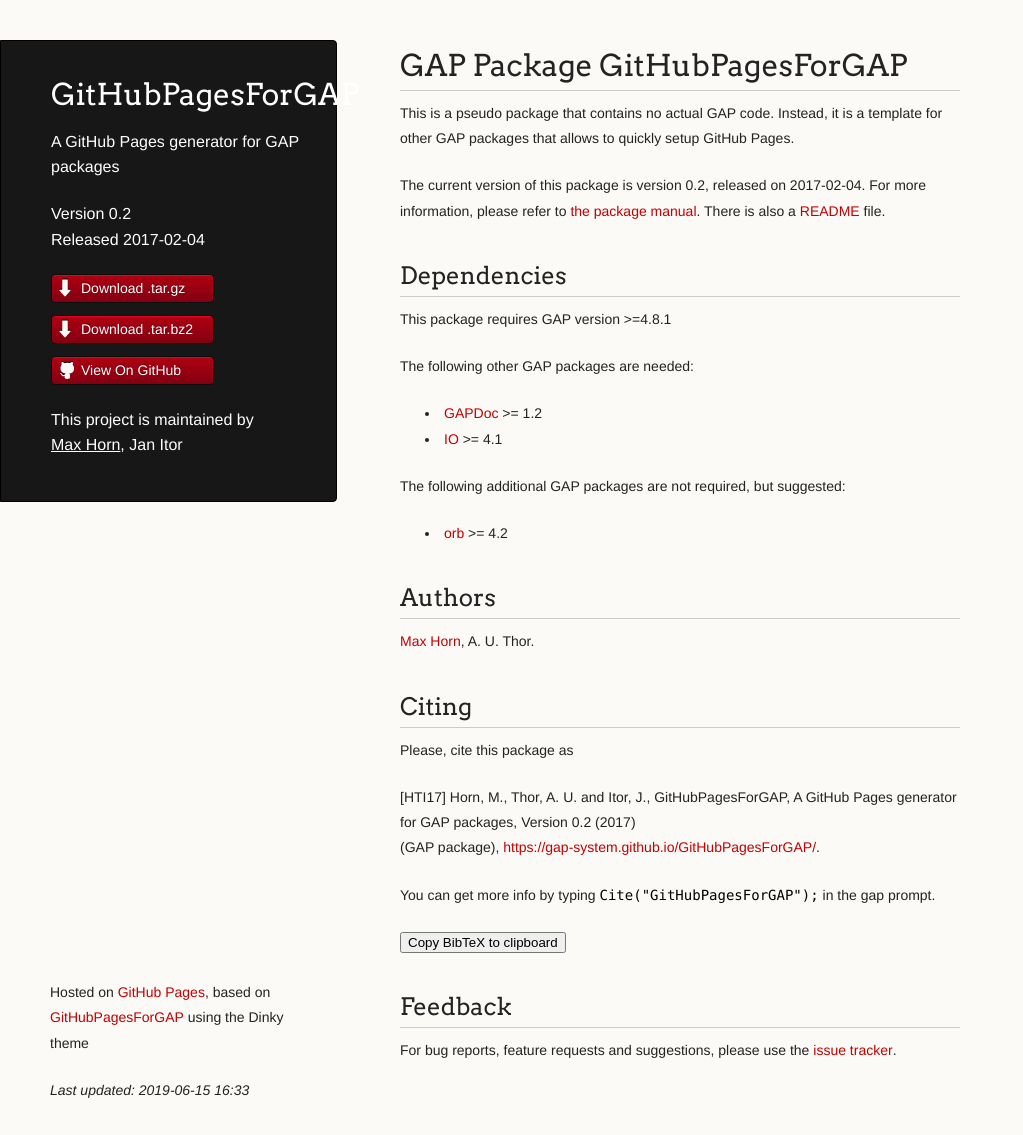
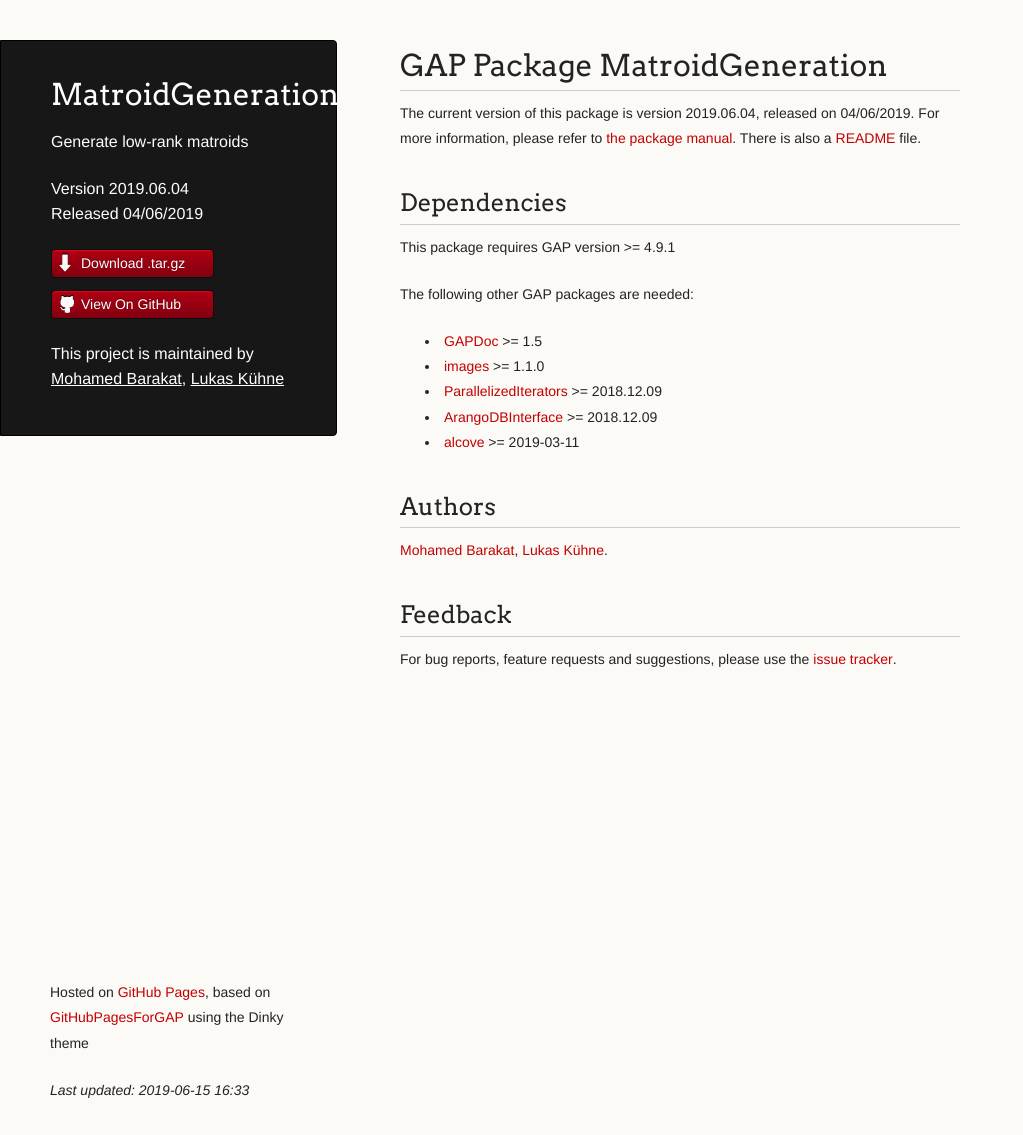
Before and after one commit to homalg-project/MatroidGeneration, a Jekyll site: the page built from index.md, in a window 1280 px wide and 1135 px high. Shown: the whole window, without its empty margins (0-1023 px from the left). Built offline with Jekyll 4.4.1, drawn with Linux system fonts in a browser that asks for light colours; comment, search, counter and statistics services are not loaded; our own code applies the rules of GitHub Pages for plain Markdown files.

Commit message:
updated gh-pages

```diff
--- a/_data/package.yml
+++ b/_data/package.yml
@@ -1,75 +1,49 @@
-name: GitHubPagesForGAP
-version: "0.2"
-license: "0BSD"
-date: 2017-02-04
-description: |
-    A GitHub Pages generator for GAP packages
+name: MatroidGeneration
+version: 2019.06.04
+date: 04/06/2019
+description: Generate low-rank matroids
 
 authors:
-    - name: Max Horn
-      url: http://www.quendi.de/math
-    - name: A. U. Thor
+    - name: Mohamed Barakat
+      url: https://mohamed-barakat.github.io
+    - name: Lukas Kühne
+      url: https://github.com/lukaskuehne
 
 maintainers:
-    - name: Max Horn
-      url: http://www.quendi.de/math
-    - name: Jan Itor
+    - name: Mohamed Barakat
+      url: https://mohamed-barakat.github.io
+    - name: Lukas Kühne
+      url: https://github.com/lukaskuehne
 
-GAP: ">=4.8.1"
+GAP: ">= 4.9.1"
 
 needed-pkgs:
     - name: "GAPDoc"
-      version: ">= 1.2"
+      version: ">= 1.5"
       url: "http://www.math.rwth-aachen.de/~Frank.Luebeck/GAPDoc"
-    - name: "IO"
-      version: ">= 4.1"
-      url: "https://gap-packages.github.io/io"
+    - name: "images"
+      version: ">= 1.1.0"
+      url: "https://gap-packages.github.io/images/"
+    - name: "ParallelizedIterators"
+      version: ">= 2018.12.09"
+      url: "https://github.com/homalg-project/ParallelizedIterators"
+    - name: "ArangoDBInterface"
+      version: ">= 2018.12.09"
+      url: "https://github.com/homalg-project/ArangoDBInterface/"
+    - name: "alcove"
+      version: ">= 2019-03-11"
+      url: "https://github.com/martin-leuner/alcove"
 
-suggested-pkgs:
-    - name: "orb"
-      version: ">= 4.2"
-      url: "https://gap-packages.github.io/orb"
-
-www: https://gap-system.github.io/GitHubPagesForGAP/
-readme: README.md
-packageinfo: https://gap-system.github.io/GitHubPagesForGAP/PackageInfo.g
-github: https://github.com/gap-system/GitHubPagesForGAP
+www: https://github.com/homalg-project/MatroidGeneration
+readme: MatroidGenerationREADME.md
+packageinfo: https://github.com/homalg-project/MatroidGenerationPackageInfo.g
 
 downloads:
     - name: .tar.gz
-      url: https://github.com/gap-system/GitHubPagesForGAP/releases/download/v0.2/GitHubPagesForGAP-0.2.tar.gz
-    - name: .tar.bz2
-      url: https://github.com/gap-system/GitHubPagesForGAP/releases/download/v0.2/GitHubPagesForGAP-0.2.tar.bz2
+      url: https://github.com/homalg-project/MatroidGeneration/releases/download/v2019.06.04/MatroidGeneration-2019.06.04.tar.gz
 
-abstract: |
-    This is a pseudo package that contains no actual  <span class="pkgname">GAP</span> code. Instead, it is a template for other  GAP packages that allows to quickly setup GitHub Pages.
+abstract:
 
-status: other
+status: dev
 doc-html: doc/chap0.html
 doc-pdf: doc/manual.pdf
-keywords: |
-    GitHub Pages, GAP.
-citeas: |
-    <p class='BibEntry'>
-    [<span class='BibKey'>HTI17</span>]   <b class='BibAuthor'>Horn, M., Thor, A. U. and Itor, J.</b>,
-     <i class='BibTitle'>GitHubPagesForGAP, A GitHub Pages generator for GAP packages,
-             Version 0.2</i>
-     (<span class='BibYear'>2017</span>)<br />
-    (<span class='BibNote'>GAP package</span>),
-    <span class='BibHowpublished'><a href="https://gap-system.github.io/GitHubPagesForGAP/">https://gap-system.github.io/GitHubPagesForGAP/</a></span>.
-    </p>
-
-
-bibtex: |
-    @misc{ GitHubPagesForGAP0.2,
-      author =           {Horn, M. and Thor, A. U. and Itor, J.},
-      title =            {{GitHubPagesForGAP}, A GitHub Pages generator for GAP packages, {V}ersion 0.2},
-      month =            {Feb},
-      year =             {2017},
-      note =             {GAP package},
-      howpublished =     {\href                              {https://gap-system.github.io/GitHubPagesForGAP/}
-                          {\texttt{https://gap-system.github.io/}\discretionary
-                          {}{}{}\texttt{GitHubPagesForGAP/}}},
-      keywords =         {GitHub Pages; GAP},
-      printedkey =       {HTI17}
-    }
```
Also changed, not shown: README.md, 1 other file.
